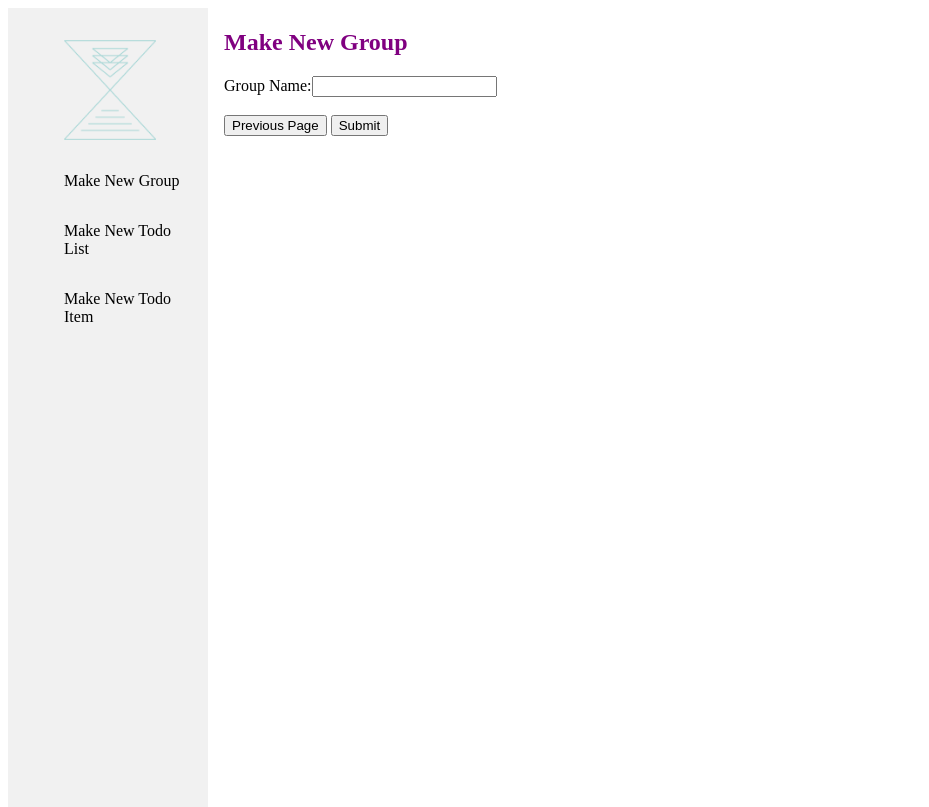
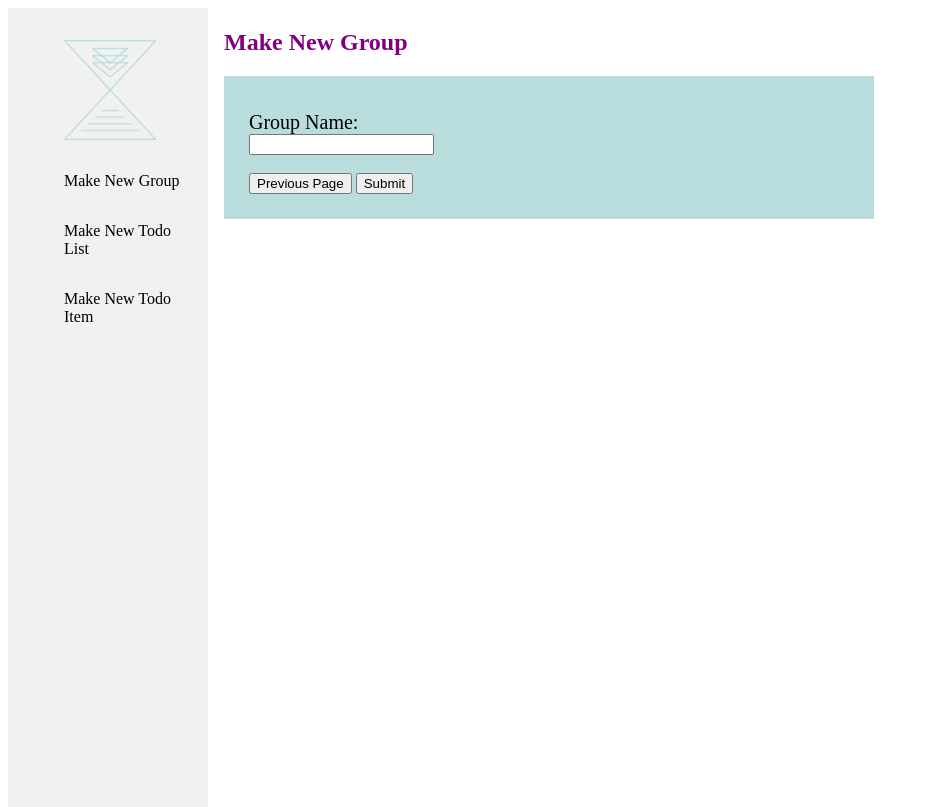
Before and after one commit to hyunlee1999/CalendarApp, a Django app: page /makeNewGroup in a window 1280 px wide. Shown: the top 807 px of the page, without its empty margins (0-929 px from the left). Run offline with Django 3.2, Linux system fonts and the light colour scheme; some libraries are stand-ins or nearby versions.

Commit message:
styling changes

```diff
--- a/calendarSite/calendarApp/forms.py
+++ b/calendarSite/calendarApp/forms.py
@@ -43,7 +43,6 @@ class TodoListForm(forms.Form):
         return cleanedData
 
 
-
 class TodoItemForm(forms.Form):
     parent= forms.ModelChoiceField(label = "Parent Todo List", queryset = TodoList.objects.all())
     name = forms.CharField(label="Todo Item Name:", max_length=100, validators=[validate_name])
--- a/calendarSite/calendarApp/static/calendarApp/style.css
+++ b/calendarSite/calendarApp/static/calendarApp/style.css
@@ -106,3 +106,18 @@ footer {
   background-color: #B9DCDC;
   color: black;
 }
+
+
+
+form {
+  background-color: #B9DCDC;
+  max-width: 600px;
+  padding: 25px;
+}
+
+form label {
+  font-size: 20px;
+  padding-top: 10px;
+  display:block;
+
+}
```
Also changed, not shown: calendarSite/db.sqlite3.
